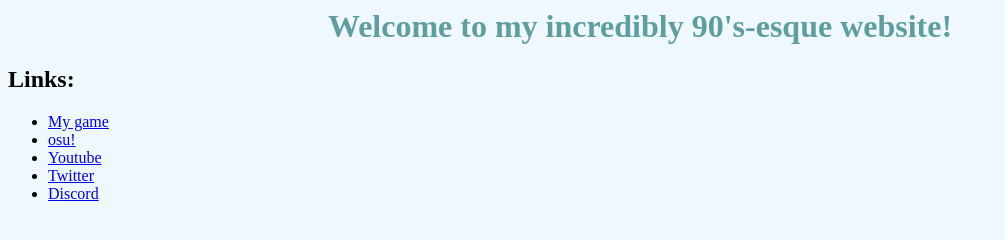
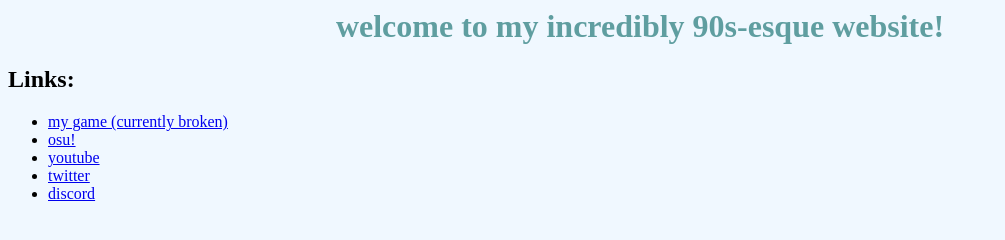
Before and after one commit to void-v4/antimatterdimenheck, a plain HTML site: page index.html in a window 1280 px wide. Shown: the whole page, without its empty margins (0-1005 px from the left). Drawn offline with Linux system fonts and the light colour scheme.

Commit message:
Update index.html

```diff
--- a/index.html
+++ b/index.html
@@ -13,14 +13,14 @@
     </style>
   </head>
   <body>
-    <h1>Welcome to my incredibly 90's-esque website!</h1>
+    <h1>welcome to my incredibly 90s-esque website!</h1>
     <h2>Links:</h2>
     <ul>
-      <li><a href="game">My game</a></li>
+      <li><a href="game">my game (currently broken)</a></li>
       <li><a href="https://osu.ppy.sh/users/17584501">osu!</a></li>
-      <li><a href="https://www.youtube.com/channel/UCg0BeMFcrIJK9w5EE9P5KoA">Youtube</a></li>
-      <li><a href="https://twitter.com/void_v4">Twitter</a></li>
-      <li><a href="https://discord.gg/vsY8Md4">Discord</a></li>
+      <li><a href="https://www.youtube.com/channel/UCg0BeMFcrIJK9w5EE9P5KoA">youtube</a></li>
+      <li><a href="https://twitter.com/void_v4">twitter</a></li>
+      <li><a href="https://discord.gg/vsY8Md4">discord</a></li>
     </ul>
   </body>
 </html>
```
